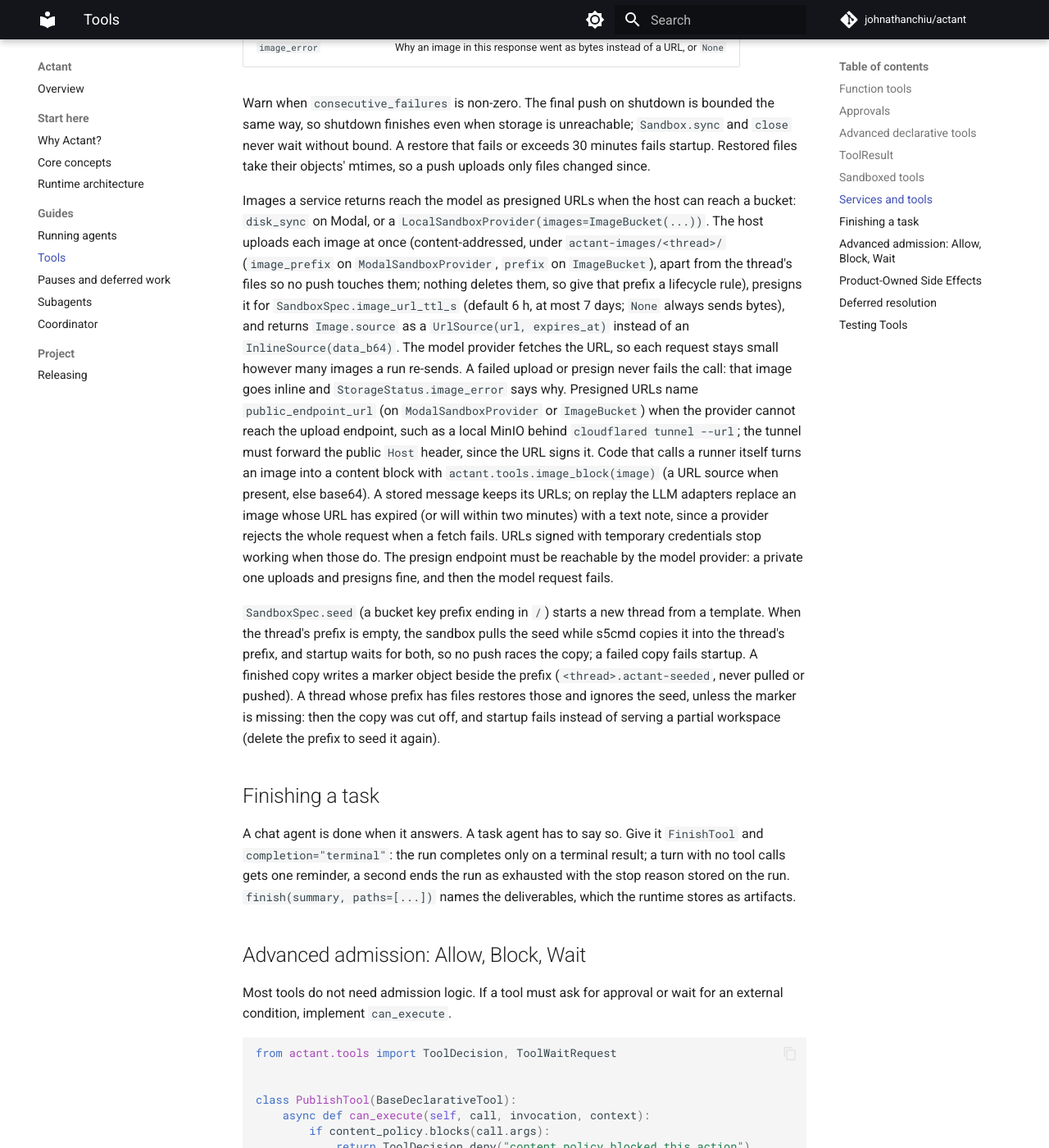
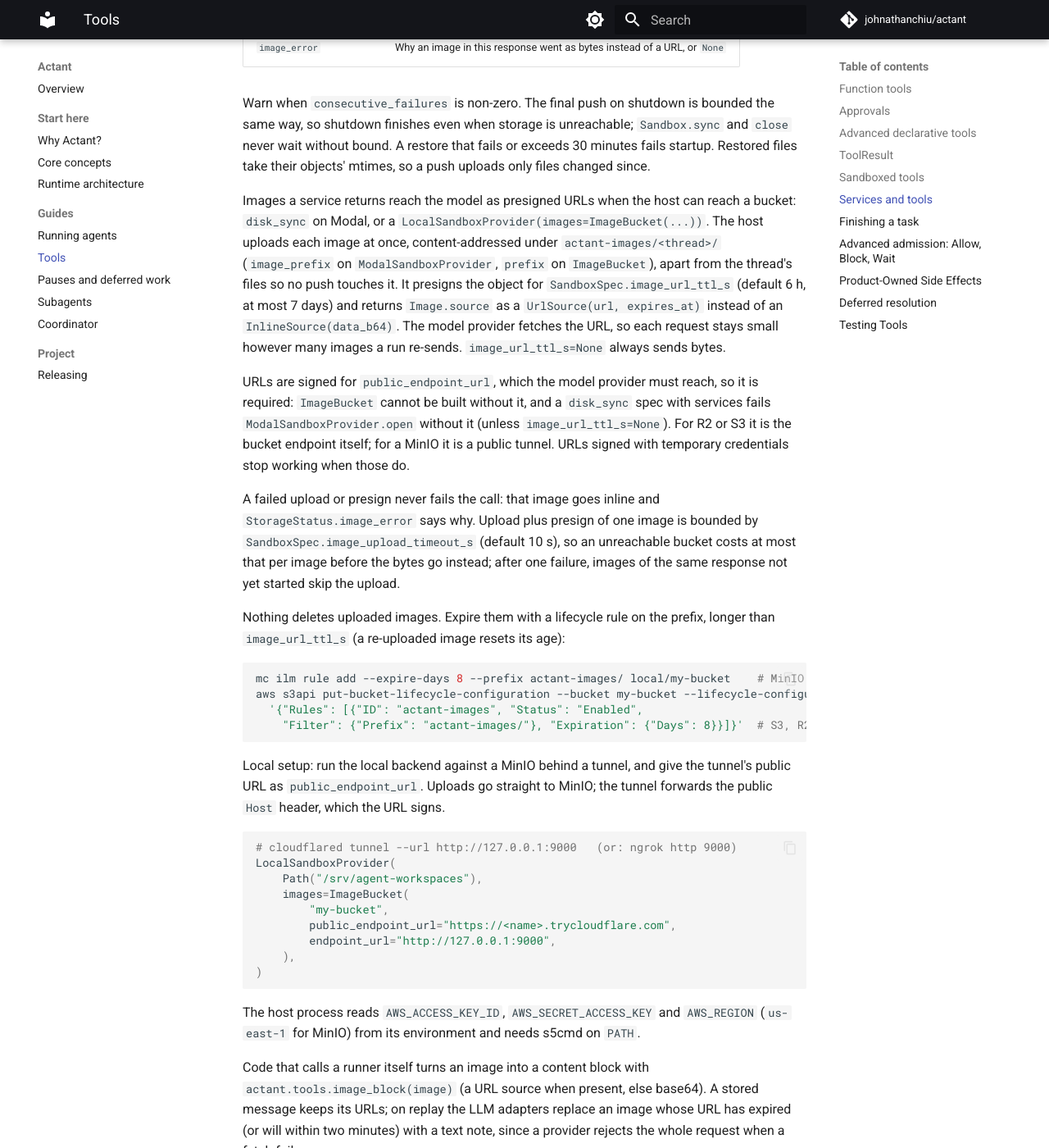
Before and after one commit to johnathanchiu/actant, an MkDocs documentation site: the page built from docs/tools-guide.md, in a window 1280 px wide and 1400 px high, scrolled down 7520 px. Shown: the whole window at 82% size. Built offline with MkDocs 1.6.1 and Material for MkDocs 9.7.7, drawn with Linux system fonts in a browser that asks for light colours; comment, search, counter and statistics services are not loaded; some of the changed text lies outside the part shown.

Commit message:
Image URLs require a public endpoint; per-image upload budget on the spec
- ImageBucket.public_endpoint_url is required; ModalSandboxProvider.open refuses a
  disk_sync spec with services and URLs on (image_url_ttl_s not None) without one,
  before any Modal call. ImageUploadConfig.public_endpoint_url is required.
- SandboxSpec.image_upload_timeout_s (default 10 s) bounds upload + presign per image.
- Docs: lifecycle rule for actant-images/, local setup behind a tunnel.

````diff
--- a/docs/tools-guide.md
+++ b/docs/tools-guide.md
@@ -374,24 +374,60 @@ so a push uploads only files changed since.
 
 Images a service returns reach the model as presigned URLs when the host can
 reach a bucket: `disk_sync` on Modal, or a `LocalSandboxProvider(images=ImageBucket(...))`.
-The host uploads each image at once (content-addressed, under
-`actant-images/<thread>/` (`image_prefix` on `ModalSandboxProvider`, `prefix` on
-`ImageBucket`), apart from the thread's files so no push touches them; nothing deletes
-them, so give that prefix a lifecycle rule), presigns it for `SandboxSpec.image_url_ttl_s` (default 6 h, at most 7 days; `None`
-always sends bytes), and returns `Image.source` as a `UrlSource(url, expires_at)`
-instead of an `InlineSource(data_b64)`. The model provider fetches the URL, so each
-request stays small however many images a run re-sends. A failed upload or presign
-never fails the call: that image goes inline and `StorageStatus.image_error` says why.
-Presigned URLs name `public_endpoint_url` (on `ModalSandboxProvider` or `ImageBucket`)
-when the provider cannot reach the upload endpoint, such as a local MinIO behind
-`cloudflared tunnel --url`; the tunnel must forward the public `Host` header, since the
-URL signs it. Code that calls a runner itself turns an image into a content block with
+The host uploads each image at once, content-addressed under `actant-images/<thread>/`
+(`image_prefix` on `ModalSandboxProvider`, `prefix` on `ImageBucket`), apart from the
+thread's files so no push touches it. It presigns the object for
+`SandboxSpec.image_url_ttl_s` (default 6 h, at most 7 days) and returns `Image.source` as
+a `UrlSource(url, expires_at)` instead of an `InlineSource(data_b64)`. The model provider
+fetches the URL, so each request stays small however many images a run re-sends.
+`image_url_ttl_s=None` always sends bytes.
+
+URLs are signed for `public_endpoint_url`, which the model provider must reach, so it is
+required: `ImageBucket` cannot be built without it, and a `disk_sync` spec with services
+fails `ModalSandboxProvider.open` without it (unless `image_url_ttl_s=None`). For R2 or S3
+it is the bucket endpoint itself; for a MinIO it is a public tunnel. URLs signed with
+temporary credentials stop working when those do.
+
+A failed upload or presign never fails the call: that image goes inline and
+`StorageStatus.image_error` says why. Upload plus presign of one image is bounded by
+`SandboxSpec.image_upload_timeout_s` (default 10 s), so an unreachable bucket costs at
+most that per image before the bytes go instead; after one failure, images of the same
+response not yet started skip the upload.
+
+Nothing deletes uploaded images. Expire them with a lifecycle rule on the prefix, longer
+than `image_url_ttl_s` (a re-uploaded image resets its age):
+
+```bash
+mc ilm rule add --expire-days 8 --prefix actant-images/ local/my-bucket    # MinIO
+aws s3api put-bucket-lifecycle-configuration --bucket my-bucket --lifecycle-configuration \
+  '{"Rules": [{"ID": "actant-images", "Status": "Enabled",
+    "Filter": {"Prefix": "actant-images/"}, "Expiration": {"Days": 8}}]}'  # S3, R2
+```
+
+Local setup: run the local backend against a MinIO behind a tunnel, and give the tunnel's
+public URL as `public_endpoint_url`. Uploads go straight to MinIO; the tunnel forwards the
+public `Host` header, which the URL signs.
+
+```python
+# cloudflared tunnel --url http://127.0.0.1:9000   (or: ngrok http 9000)
+LocalSandboxProvider(
+    Path("/srv/agent-workspaces"),
+    images=ImageBucket(
+        "my-bucket",
+        public_endpoint_url="https://<name>.trycloudflare.com",
+        endpoint_url="http://127.0.0.1:9000",
+    ),
+)
+```
+
+The host process reads `AWS_ACCESS_KEY_ID`, `AWS_SECRET_ACCESS_KEY` and `AWS_REGION`
+(`us-east-1` for MinIO) from its environment and needs s5cmd on `PATH`.
+
+Code that calls a runner itself turns an image into a content block with
 `actant.tools.image_block(image)` (a URL source when present, else base64). A stored
 message keeps its URLs; on replay the LLM adapters replace an image whose URL has
 expired (or will within two minutes) with a text note, since a provider rejects the
-whole request when a fetch fails. URLs signed with temporary credentials stop working
-when those do. The presign endpoint must be reachable by the model provider: a private
-one uploads and presigns fine, and then the model request fails.
+whole request when a fetch fails.
 
 `SandboxSpec.seed` (a bucket key prefix ending in `/`) starts a new thread from a
 template. When the thread's prefix is empty, the sandbox pulls the seed while
````
Also changed, not shown: CHANGELOG.md (+5 -3 lines), 7 other files.
